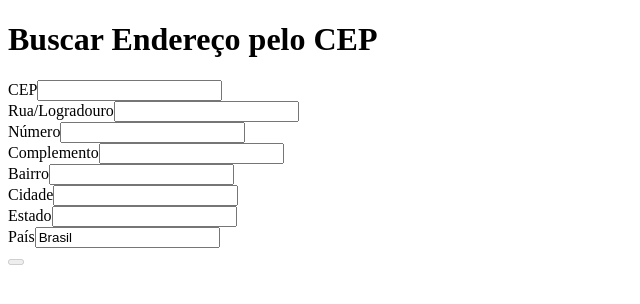
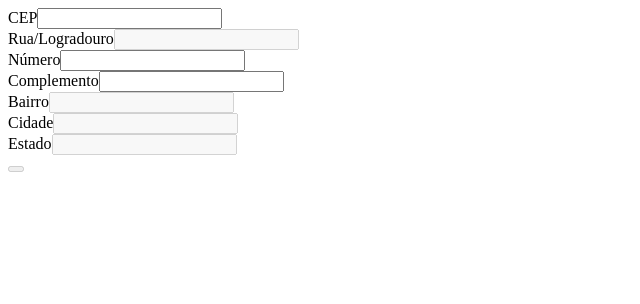
Before and after one commit to ryssaes/buscarCEP, a Next.js app: page / in a window 1280 px wide. Shown: the top 304 px of the page, without its empty margins (0-640 px from the left). Built offline with nearby package versions, Linux system fonts and the light colour scheme.

Commit message:
Feat: Componentização do form

```diff
--- a/src/app/layout.tsx
+++ b/src/app/layout.tsx
@@ -1,6 +1,6 @@
 export const metadata = {
-  title: 'Next.js',
-  description: 'Generated by Next.js',
+  title: 'BuscarCEP',
+  description: 'Buscador de CEP',
 }
 
 export default function RootLayout({
--- a/src/app/page.tsx
+++ b/src/app/page.tsx
@@ -4,9 +4,8 @@ import Form from '../components/Form/Form';
 export default function Home() {
 
   return (
-    <div className={styles.container}>
-      <h1>Buscar Endereço pelo CEP</h1>
-      <Form />
-    </div>
+    <>
+    <Form />
+    </>
   );
 }
--- /dev/null
+++ b/src/components/AddressField/AddressField.tsx
@@ -0,0 +1,45 @@
+import React from 'react';
+import TextInput from '../TextInput/TextInput';
+
+interface AddressFieldProps {
+    label: string;
+    name: string;
+    value: string;
+    disabled?: boolean;
+    readOnly?: boolean;
+    onChange: (event: React.ChangeEvent<HTMLInputElement>) => void;
+    onBlur: (event: React.FocusEvent<HTMLInputElement>) => void;
+    required?: boolean;
+    error?: string;
+    touched?: boolean;
+}
+
+const AddressField: React.FC<AddressFieldProps> = ({
+    label,
+    name,
+    value,
+    disabled = false,
+    readOnly = false,
+    onChange,
+    onBlur,
+    required = false,
+    error,
+    touched,
+}) => {
+    return (
+        <TextInput
+            label={label}
+            name={name}
+            value={value}
+            disabled={disabled}
+            readOnly={readOnly}
+            onChange={onChange}
+            onBlur={onBlur}
+            required={required}
+            error={error}
+            touched={touched}
+        />
+    );
+};
+
+export default AddressField;
--- a/src/components/Form/Form.tsx
+++ b/src/components/Form/Form.tsx
@@ -2,6 +2,8 @@
 import React, { useState, useEffect } from 'react';
 import { useViaCepService, Endereco } from '../../services/api';
 import Link from "next/link";
+import TextInput from '../TextInput/TextInput';
+import AddressField from '../AddressField/AddressField';
 
 const Form = () => {
     const { getAddress } = useViaCepService();
@@ -56,7 +58,7 @@ const Form = () => {
     };
 
     useEffect(() => {
-        setIsLinkVisible(isFormValid); // Define a visibilidade do link com base na validação do formulário
+        setIsLinkVisible(isFormValid);
     }, [isFormValid]);
 
     useEffect(() => {
@@ -133,112 +135,88 @@ const Form = () => {
         });
         validateForm();
 
-        const formData = {
+        const data = {
             cep,
             ...endereco
         };
 
+        console.log('Form Data:', data);
     };
 
     return (
         <form onSubmit={handleSubmit}>
-            <div>
-                <label>CEP</label>
-                <input
-                    type="text"
+            <TextInput
+                label="CEP"
                 name="cep"
                 value={cep}
                 onChange={handleCepChange}
                 onBlur={handleBlur}
+                error={erroCep || (errors.cep && touchedFields.cep && errors.cep)}
             />
-                {erroCep && <span>{erroCep}</span>}
-                {errors.cep && touchedFields.cep && <span>{errors.cep}</span>}
-            </div>
-            <div>
-                <label>Rua/Logradouro</label>
-                <input
-                    type="text"
+            <AddressField
+                label="Rua/Logradouro"
                 name="rua"
                 value={endereco.rua}
-                    readOnly={cep.length === 8}
+                disabled={cep.length !== 8 || !!erroCep}
+                readOnly={cep.length === 8 && !erroCep}
                 onChange={handleInputChange}
                 onBlur={handleBlur}
                 required
+                error={errors.rua && touchedFields.rua && errors.rua}
             />
-                {errors.rua && touchedFields.rua && <span>{errors.rua}</span>}
-            </div>
-            <div>
-                <label>Número</label>
-                <input
-                    type="text"
+            <AddressField
+                label="Número"
                 name="numero"
                 value={endereco.numero}
                 onChange={handleInputChange}
                 onBlur={handleBlur}
                 required
+                error={errors.numero && touchedFields.numero && errors.numero}
             />
-                {errors.numero && touchedFields.numero && <span>{errors.numero}</span>}
-            </div>
-            <div>
-                <label>Complemento</label>
-                <input
-                    type="text"
+
+            <AddressField
+                label="Complemento"
                 name="complemento"
                 value={endereco.complemento}
                 onChange={handleInputChange}
+                error={errors.complemento && touchedFields.complemento && errors.complemento}
             />
-                {errors.complemento && touchedFields.complemento && <span>{errors.complemento}</span>}
-            </div>
-            <div>
-                <label>Bairro</label>
-                <input
-                    type="text"
+
+            <AddressField
+                label="Bairro"
                 name="bairro"
                 value={endereco.bairro}
-                    readOnly={cep.length === 8}
+                disabled={cep.length !== 8 || !!erroCep}
+                readOnly={cep.length === 8 && !erroCep}
                 onChange={handleInputChange}
                 onBlur={handleBlur}
                 required
+                error={errors.bairro && touchedFields.bairro && errors.bairro}
             />
-                {errors.bairro && touchedFields.bairro && <span>{errors.bairro}</span>}
-            </div>
-            <div>
-                <label>Cidade</label>
-                <input
-                    type="text"
+
+            <AddressField
+                label="Cidade"
                 name="cidade"
                 value={endereco.cidade}
-                    readOnly={cep.length === 8}
+                disabled={cep.length !== 8 || !!erroCep}
+                readOnly={cep.length === 8 && !erroCep}
                 onChange={handleInputChange}
                 onBlur={handleBlur}
                 required
+                error={errors.cidade && touchedFields.cidade && errors.cidade}
             />
-                {errors.cidade && touchedFields.cidade && <span>{errors.cidade}</span>}
-            </div>
-            <div>
-                <label>Estado</label>
-                <input
-                    type="text"
+
+            <AddressField
+                label="Estado"
                 name="estado"
                 value={endereco.estado}
-                    readOnly={cep.length === 8}
+                disabled={cep.length !== 8 || !!erroCep}
+                readOnly={cep.length === 8 && !erroCep}
                 onChange={handleInputChange}
                 onBlur={handleBlur}
                 required
+                error={errors.estado && touchedFields.estado && errors.estado}
             />
-                {errors.estado && touchedFields.estado && <span>{errors.estado}</span>}
-            </div>
-            <div>
-                <label>País</label>
-                <input
-                    type="text"
-                    name="pais"
-                    value={endereco.pais}
-                    readOnly
-                    required
-                />
-                {errors.pais && touchedFields.pais && <span>{errors.pais}</span>}
-            </div>
             <button type="submit" disabled={!isFormValid}>
                 <Link href={"/result"} style={{ display: isLinkVisible ? 'inline' : 'none' }}>Enviar</Link>
             </button>
--- /dev/null
+++ b/src/components/TextInput/TextInput.tsx
@@ -0,0 +1,46 @@
+import React from 'react';
+
+interface TextInputProps {
+    label: string;
+    name: string;
+    value: string;
+    disabled?: boolean;
+    readOnly?: boolean;
+    onChange: (event: React.ChangeEvent<HTMLInputElement>) => void;
+    onBlur: (event: React.FocusEvent<HTMLInputElement>) => void;
+    required?: boolean;
+    error?: string;
+    touched?: boolean;
+}
+
+const TextInput: React.FC<TextInputProps> = ({
+    label,
+    name,
+    value,
+    disabled = false,
+    readOnly = false,
+    onChange,
+    onBlur,
+    required = false,
+    error,
+    touched,
+}) => {
+    return (
+        <div>
+            <label>{label}</label>
+            <input
+                type="text"
+                name={name}
+                value={value}
+                disabled={disabled}
+                readOnly={readOnly}
+                onChange={onChange}
+                onBlur={onBlur}
+                required={required}
+            />
+            {error && touched && <span>{error}</span>}
+        </div>
+    );
+};
+
+export default TextInput;
```
Also changed, not shown: src/app/result/page.tsx (+7 -8 lines), src/components/Result/Result.module.css (deleted), src/components/Result/Result.tsx (deleted). Lines whose indentation alone changed are shown as unchanged.
